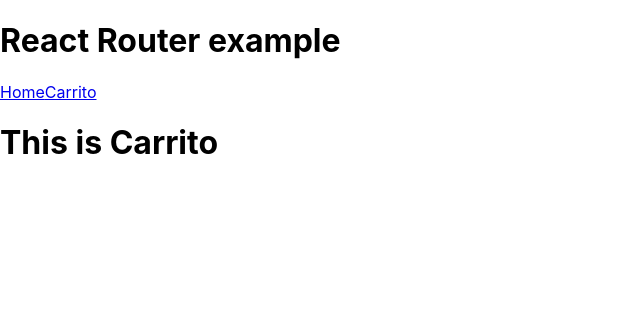
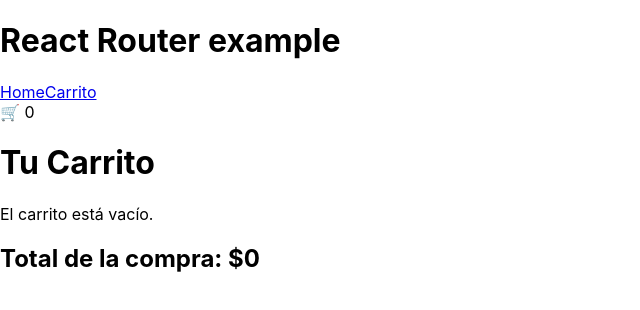
Before and after one commit to VirgiDiaz/tp3_desarrollo_software, a React (Create React App) app: page /page2 in a window 1280 px wide. Shown: the top 310 px of the page, without its empty margins (0-640 px from the left). Built offline with nearby package versions, Linux system fonts and the light colour scheme.

Commit message:
3era iteracion

```diff
--- a/src/App.js
+++ b/src/App.js
@@ -3,19 +3,30 @@ import { NavBar } from './components/NavBar';
 import { Home } from './pages/Home';
 import { Carrito } from './pages/Carrito';
 import{ DetailPage } from './pages/DetailPage';
+import { useState } from 'react';
 import './App.css';
 
 function App() {
+  const [cartItems, setCartItems] = useState([]);
+  const addToCart = (product) => {
+    setCartItems((prevItems) => [...prevItems, product]);
+  };
+
+  const removeFromCart = (productId) => {
+    setCartItems((prevItems) => prevItems.filter((item) => item.id !== productId));
+  };
+
+
   return (
     <div>
       <BrowserRouter>
         <h1>React Router example</h1>
-        <NavBar />
+        <NavBar cartCount={cartItems.length} />
         <Routes>
           <Route path="/" element={<Home />} />
           <Route path="/page1" element={<Home />} />
-          <Route path="/page2" element={<Carrito />} />
-          <Route path="/detail/:id" element={<DetailPage />} />
+          <Route path="/page2" element={<Carrito cartItems={cartItems} removeFromCart={removeFromCart} />} />
+          <Route path="/detail/:id" element={<DetailPage addToCart={addToCart}/>} />
         </Routes>
       </BrowserRouter>
     </div>
--- a/src/components/NavBar.jsx
+++ b/src/components/NavBar.jsx
@@ -1,12 +1,15 @@
 import { Link } from "react-router-dom";
 
 
-export function NavBar() {
+export function NavBar({cartCount}) {
     return (
       <>
         <nav>
             <Link to="/page1">Home</Link>
             <Link to="/page2">Carrito</Link>
+            <div>
+            🛒 {cartCount}
+            </div>
 
 
 
--- a/src/pages/Carrito.jsx
+++ b/src/pages/Carrito.jsx
@@ -1,7 +1,24 @@
-export function Carrito() {
+export function Carrito({ cartItems, removeFromCart}) {
+    const total = cartItems.reduce((sum, item) => sum + item.price, 0);
     return (
-        <div className="page">
-            <h1>This is Carrito</h1>
-        </div>
-    )
-}
+      <div className="page">
+        <h1>Tu Carrito</h1>
+        {cartItems.length > 0 ? (
+          <ul>
+            {cartItems.map((item, index) => (
+              <li key={index}>
+                <p>{item.title}</p>
+                <p>${item.price}</p>
+                <img src={item.thumbnail} alt="Product" />
+                <button onClick={() => removeFromCart(item.id)}> Eliminar </button>
+              </li>
+            ))}
+          </ul>
+        ) : (
+          <p>El carrito está vacío.</p>
+        )}
+
+        <h2>Total de la compra: ${total}</h2>
+      </div>
+    );
+  }
--- a/src/pages/DetailPage.jsx
+++ b/src/pages/DetailPage.jsx
@@ -3,15 +3,19 @@ import { useState, useEffect } from 'react';
 import axios from 'axios';
 import { Link } from 'react-router-dom';
 
-export function DetailPage () {
+export function DetailPage ({addToCart}) {
     const { id } = useParams();
     const [info, setInfo] = useState(null);
+    const[descripcion, setDescripcion]=useState("");
 
 
     useEffect(() => {
         axios.get(`https://api.mercadolibre.com/items/${id}`).then((response) => {
            setInfo(response.data);
 
+        })
+        axios.get(`https://api.mercadolibre.com/items/${id}/description`).then((response) => {
+            setDescripcion(response.data)
         })
     }, [id]);
 
@@ -24,15 +28,16 @@ export function DetailPage () {
                                         <p>${info.price}</p>
                                         <p>{info.condition}</p>
                                         <img src={info.thumbnail}/>
-                                        <p> Vendido por: {info.official_store_name}</p>
                                         {info.shipping.free_shipping && (
                                             <p style={{ color: 'green' }}>Envío gratis</p>
                                         )}
+                                        <p>{descripcion.plain_text}</p>
                 </div>
             ) : (
                 <p>Loading...</p>
             )}
             <Link to="/"> Volver </Link>
+            <button onClick={() => addToCart(info)}> Agregar al carrito </button>
         </div>
     );
 }
```
